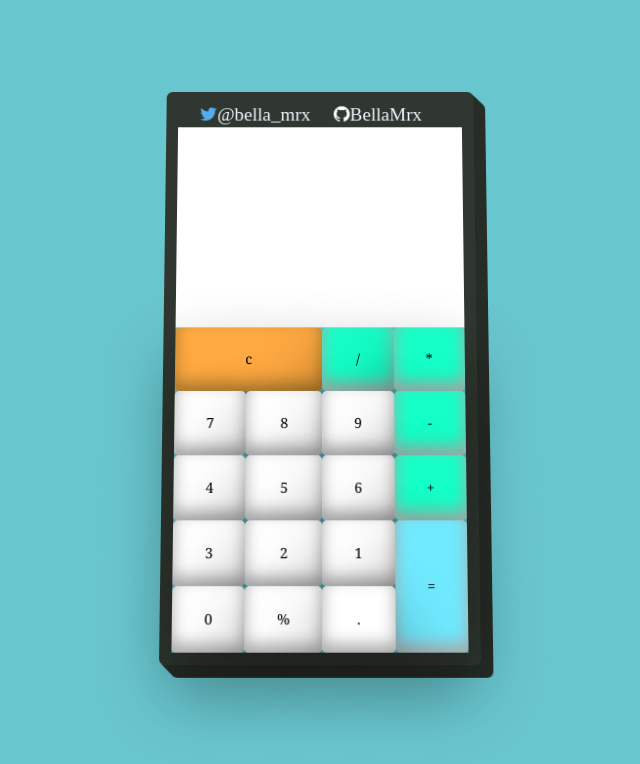
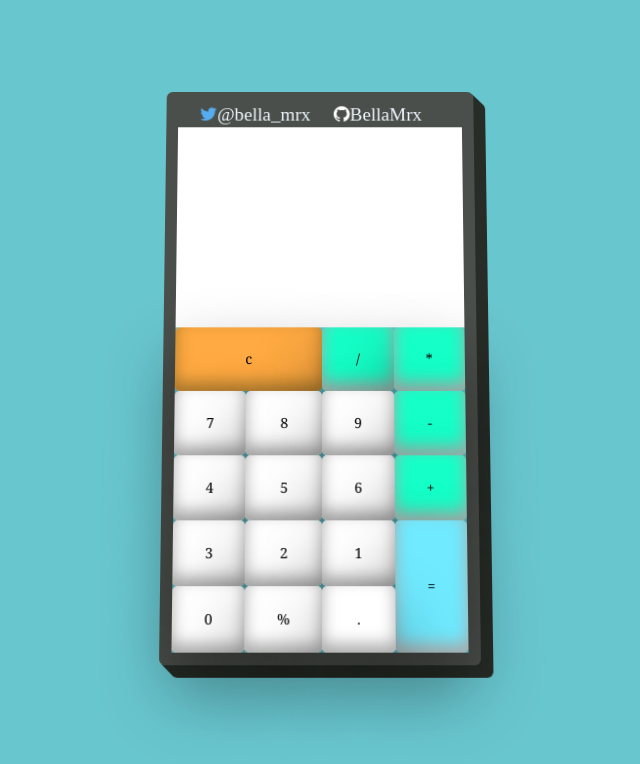
Before and after one commit to BellaMrx/Calculator_simple, a plain HTML site: page index.html in a window 1280 px wide. Shown: the whole page, without its empty margins (320-960 px from the left). Drawn offline with nearby package versions, Linux system fonts and the light colour scheme.

Commit message:
UD video

```diff
--- a/style.css
+++ b/style.css
@@ -21,7 +21,7 @@ body {
 	position: relative;
 	display: grid;
 	cursor: pointer;
-	border: 12px solid #303730;
+	border: 12px solid #4b4f4b;
 	border-radius: 6px;
 	box-shadow: 1px 1px #272c27, 2px 2px #272c27, 3px 3px #272c27, 4px 4px #272c27, 5px 5px #272c27, 6px 6px #272c27, 7px 7px #272c27, 8px 8px #272c27, 9px 9px #272c27, 10px 10px #272c27, 11px 11px #272c27, 12px 12px #272c27;
 	margin: 20px;
@@ -98,9 +98,9 @@ textarea {
 
 .contact {
 	position: absolute;
-	background-color: #303730;
+	background-color: #4b4f4b;
 	width: 100%;
-	border: 2px solid #303730;
+	border: 2px solid #4b4f4b;
 }
 
 #link {
```
Also changed, not shown: Images/PreviewCalculator.PNG, Images/PreviewCalculatorMobile.PNG, 1 other file.
